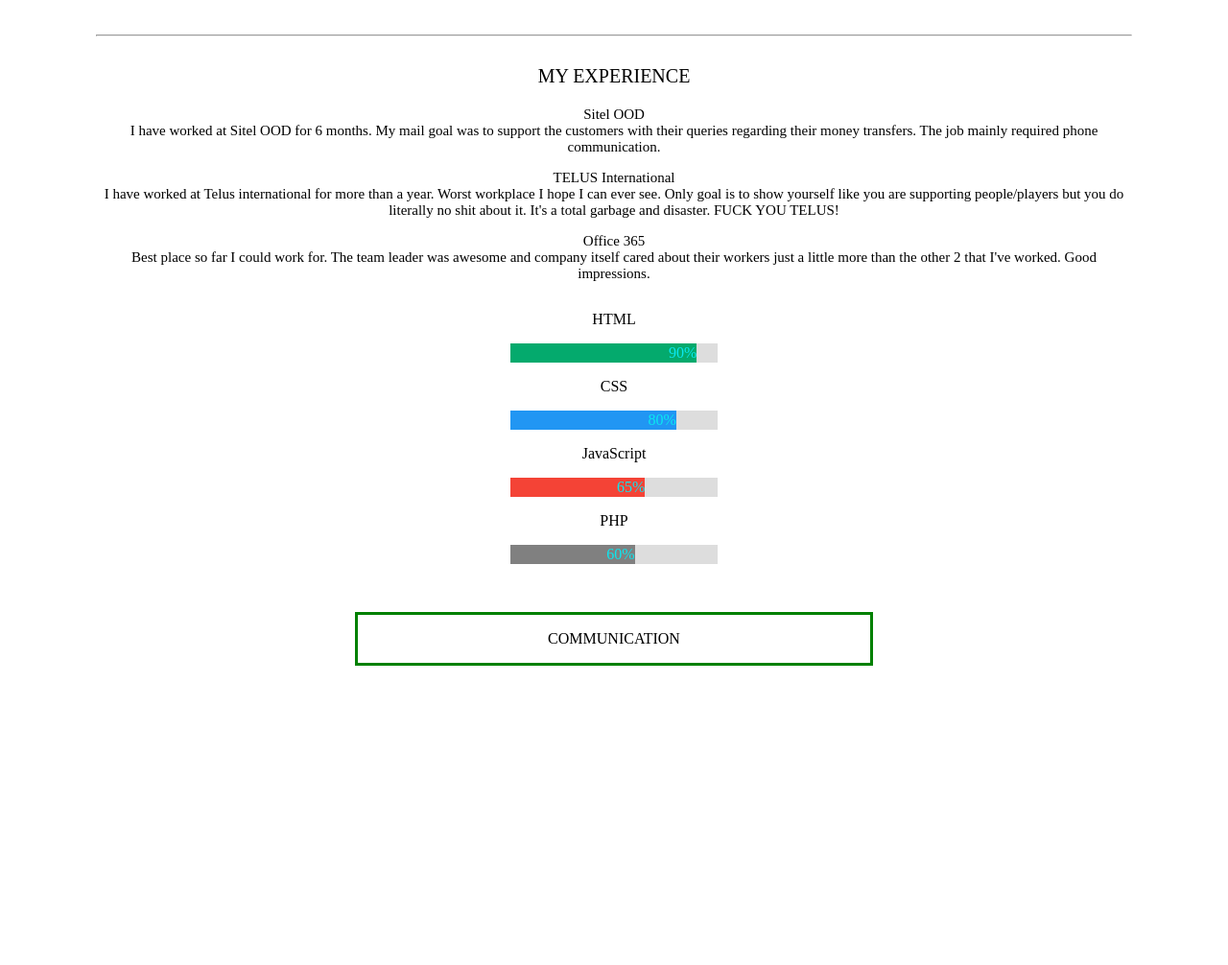
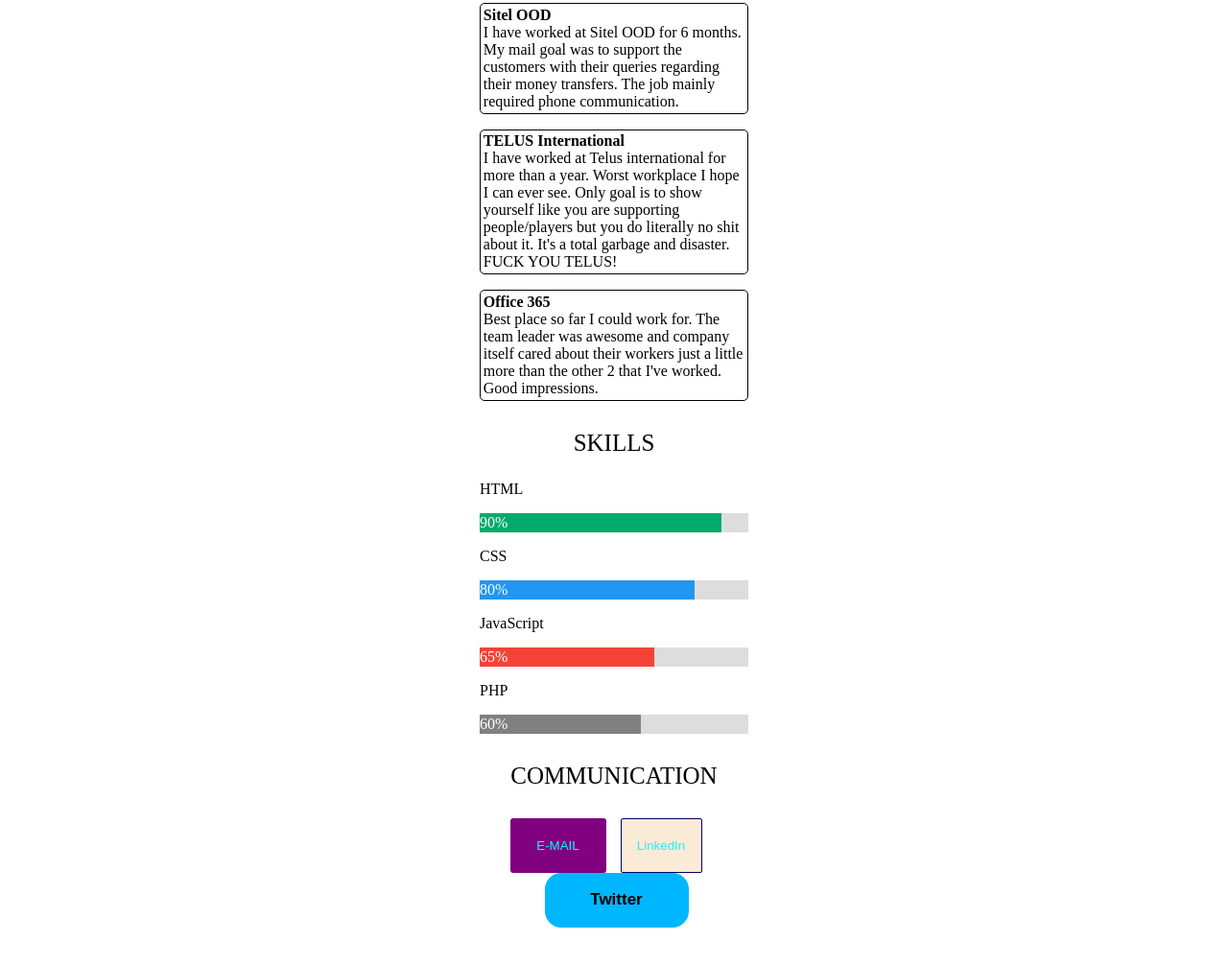
Before and after one commit to Mehmet-Pus/MyFirst-FE-Project, a plain HTML site: page index.html in a window 1280 px wide. Shown: the part 582-1588 px from the top of the page at 96% size. Before the commit the page ends 1376 px from the top, so only its background shows below. Drawn offline with Linux system fonts and the light colour scheme.

Commit message:
change
change

```diff
--- a/index.html
+++ b/index.html
@@ -1,37 +1,124 @@
 
-<body style="margin:50px;padding: 50px;">
+<!DOCTYPE html>
+<html>
+  <head>
+    <title>MY First Project EVER</title>
 
 
-<div>
-<h1 class="center">MY FIRST PROJECT</h1>
-<h2 class="center">MY BIOGRAPHY</h2>
 
-<img src="SLHpic.jpeg">
-<style>
-  img{
-    width: 25%;
-    margin-right: 100px;
-    float: right;
-    border-radius: 50px;
-  }
-</style>
-<div class="center">
-<p style="font-size:44px">Hello, my name is Mehmet Pouskoullou and I'm soon to be an FE developer. I like to do  trades on binance and save money for travels. I like to play my guitar.Like to talk sh*t like all niggas and SLH forever! </p>
-<hr>
-</div>
+    <style>
+      .center {
+        text-align: center;
+        margin-top: 30px;
+      }
+        img {
+        float: right;
+        border-radius: 100px;
+      }
+      .work {
+        border: solid 1px;
+        border-radius: 5px;
+        padding: 1%;
+
+      }
+      .center2 {
+        text-align: left;
+        width: 450px;
+      }
+
+      .container {
+        width: 100%;
+        background-color: #ddd;
+      }
+
+      .skills {
+        text-align: left;
+        padding-top: 1px;
+        padding-bottom: 1px;
+        color: white;
+      }
+
+      .html {width: 90%; background-color: #04AA6D;}
+      .css {width: 80%; background-color: #2196F3;}
+      .js {width: 65%; background-color: #f44336;}
+      .php {width: 60%; background-color: #808080;}
+
+      .email {
+        background-color: purple;
+        color: aqua;
+        border: none;
+        height: 57px;
+        width: 100px;
+        border-radius: 3px;
+        cursor: pointer;
+        margin-right: 11px;
+        transition: box-shadow 0.15s;
+      }
+      .email:hover {
+        box-shadow: 5px 5px 10px rgba(0, 0, 0, 0.15);
+      }
+
+      .linkedin {
+        background-color: antiquewhite;
+        border-color: rgb(2, 2, 94);
+        border-style: solid;
+        border-width: 1px;
+        color: rgb(33, 240, 240);
+        height: 57px;
+        width: 85px;
+        border-radius: 2px;
+        cursor: pointer;
+        margin-right: 17px;
+      }
+      .tweet {
+        background-color: rgb(0, 183, 255);
+        border: none;
+        height: 57px;
+        width: 150px;
+        border-radius: 17px;
+        font-weight: bold;
+        font-size: 17px;
+        cursor: pointer;
+        margin-left: 5px;
+      }
+      .tweet:hover {
+        opacity: 0.8;
+      }
+      .tweet:active {
+        opacity: 0.5;
+      }
+    </style>
+
+  </head>
 
 
-<div class="center">
-  <p style="font-size:20px;">MY EXPERIENCE</p>
-  <p style="font-size:15px">Sitel OOD <br> I have worked at Sitel OOD for 6 months. My mail goal was to support the customers with their queries regarding their money transfers. The job mainly required phone communication. </p>
-  <p style="font-size:15px">TELUS International <br> I have worked at Telus international for more than a year. Worst workplace I hope I can ever see. Only goal is to show yourself like you are supporting people/players but you do literally no shit about it. It's a total garbage and disaster. FUCK YOU TELUS!</p>
-  <p style="font-size:15px">Office 365 <br> Best place so far I could work for. The team leader was awesome and company itself cared about their workers just a little more than the other 2 that I've worked. Good impressions.</p>
 
 
+
+
+<body style="margin-left: 500px;margin-right: 500px">
+
+  <h1 class=center style="font-size:30px">MY FRIST PROJECT</h1>
+
+  <img src="SLHpic.jpeg" alt="SLHpic" style="width:400px;height: 175px;">
+
+  <h2 class="center2">Hello, my name is Mehmet Pouskoullou and I'm soon to be an FE developer. I like to do  trades on binance and save money for travels. I like to play my guitar.Like to talk sh*t like all niggas and SLH forever!</h2>
+
+  <div>
+    <br>
+    <br>
+    <br>
+  <h3 class="center" style="font-size:25px">MY EXPERIENCE</h3>
+
+  <p class="work"><b>Sitel OOD</b> <br> I have worked at Sitel OOD for 6 months. My mail goal was to support the customers with their queries regarding their money transfers. The job mainly required phone communication.</p>
+  <p class="work"><b>TELUS International</b> <br> I have worked at Telus international for more than a year. Worst workplace I hope I can ever see. Only goal is to show yourself like you are supporting people/players but you do literally no shit about it. It's a total garbage and disaster. FUCK YOU TELUS!</p>
+  <p class="work"><b>Office 365</b> <br> Best place so far I could work for. The team leader was awesome and company itself cared about their workers just a little more than the other 2 that I've worked. Good impressions.</p>
 </div>
-
-<div class="center">
-<p>HTML</p>
+<div>
+  <p style="font-size: 25px" class="center">SKILLS</p>
+</div>
+<div>
+  <p>HTML</p>
 <div class="container">
   <div class="skills html">90%</div>
 </div>
@@ -50,54 +137,19 @@
 <div class="container">
   <div class="skills php">60%</div>
 </div>
+</div>
+<p style="font-size: 25px" class="center">COMMUNICATION</p>
+<div class="center">
+<button class="email">
+  E-MAIL
+</button>
 
-<style>
-/* Make sure that padding behaves as expected */
-* {box-sizing:border-box}
-
-/* Container for skill bars */
-.container {
-  width: 20%;
-  background-color: rgb(221, 221, 221);
-  margin:auto
-
-}
-
-.skills {
-  text-align: right;
-  padding-top: 1px;
-  padding-bottom: 1px;
-  color: rgb(10, 232, 240);
-}
-
-.html {width: 90%; background-color: #04AA6D;}
-.css {width: 80%; background-color: #2196F3;}
-.js {width: 65%; background-color: #f44336;}
-.php {width: 60%; background-color: #808080;}
-
-</style>
+<button class="linkedin">
+  LinkedIn
+</button>
+<button class="tweet">Twitter</button>
 </div>
-
-<div class="communication">
-  <p style="font: size 30px;">COMMUNICATION</p>
-</div>
-<style>
-  .communication {
-    margin:auto;
-    width: 50%;
-    text-align: center;
-    border: 3px solid green;
-    margin-top: 50px;
-
-  }
-</style>
-
-<style>
-  .center {
-   text-align: center;
-   margin-top: 30px;
-  }
-  </style>
-
-
+<br>
+<br>
 </body>
+</html>
```
Also changed, not shown: old-project-changed-save.html (added, +103 -0 lines).
